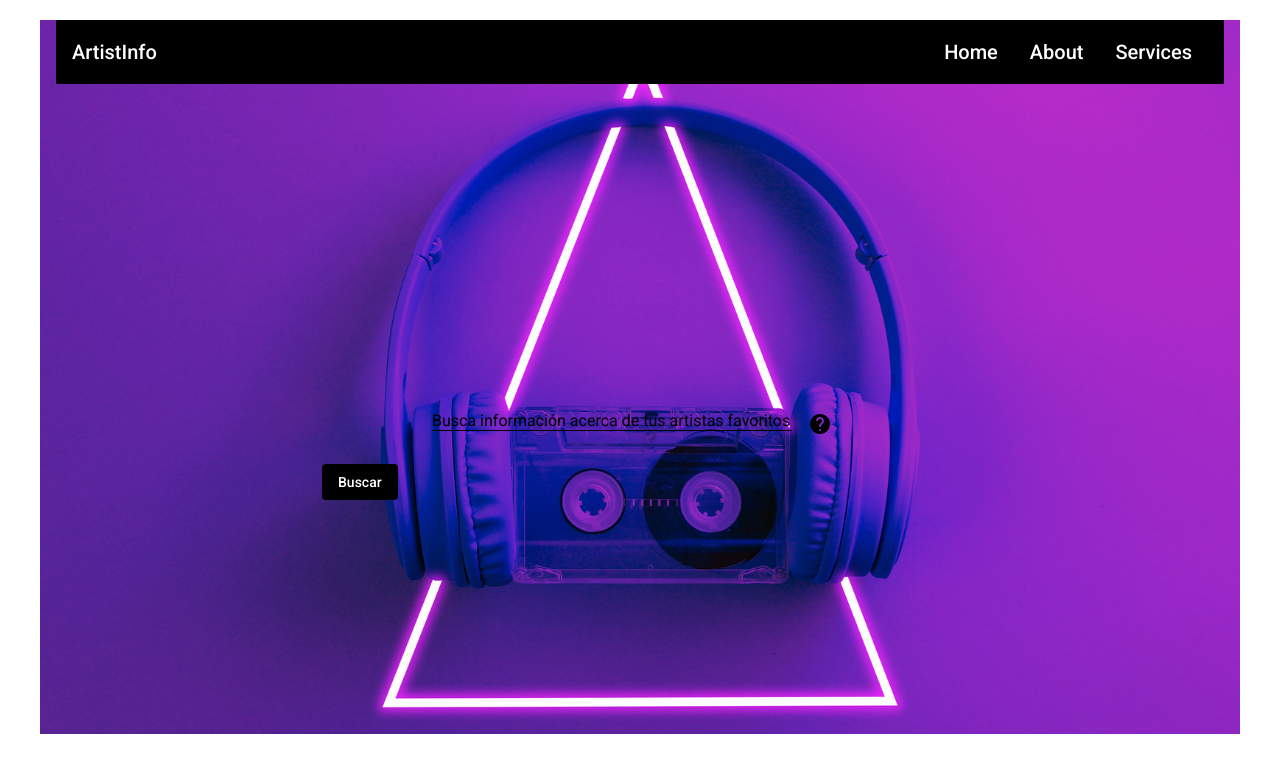
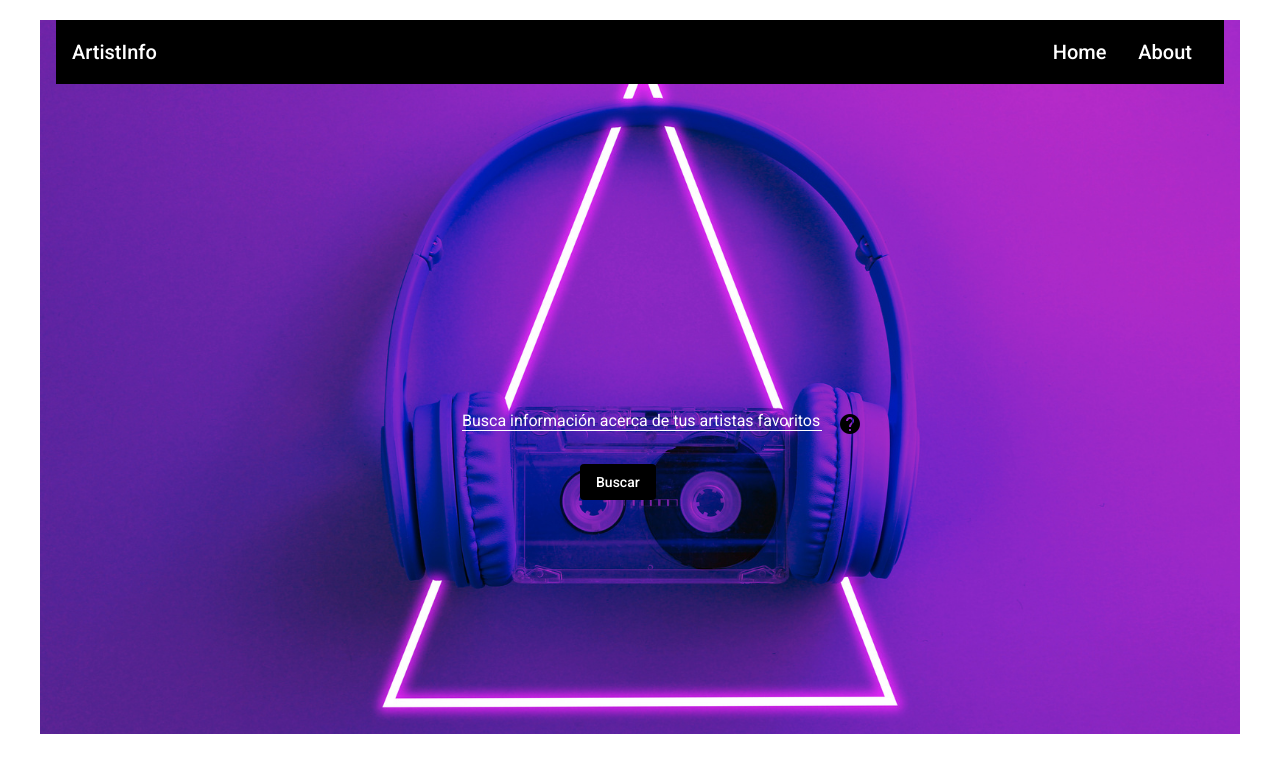
Before and after one commit to JavierAlfaroJara/Proyecto1Diseno, an Angular app: page /main in a window 1280 px wide. Shown: the top 772 px of the page. Built offline with nearby package versions, Linux system fonts and the light colour scheme.

Commit message:
Cambios minimos

```diff
--- a/package.json
+++ b/package.json
@@ -20,7 +20,9 @@
     "@angular/platform-browser": "~12.2.0",
     "@angular/platform-browser-dynamic": "~12.2.0",
     "@angular/router": "~12.2.0",
+    "bootstrap": "^5.1.0",
     "rxjs": "~6.6.0",
+    "sweetalert2": "^11.1.4",
     "tslib": "^2.3.0",
     "zone.js": "~0.11.4"
   },
--- a/src/app/Components/main/main.component.css
+++ b/src/app/Components/main/main.component.css
@@ -28,7 +28,7 @@ span{
 }
 .inputSearch{
     width: 60%;
-    margin: 3rem;
+    margin-left: 5%;
     display:flex;
     align-items: center;
     justify-content: center;
@@ -40,7 +40,7 @@ span{
 .searchButtom{
     background-color: black;
     color:white;
-    margin-left: 23.5%;
+    margin-left:45%;
 }
 
 ::ng-deep .mat-focused .mat-form-field-label {
@@ -51,16 +51,17 @@ span{
 
 ::ng-deep.mat-form-field-underline {
     /*change color of underline*/
-    background-color:black !important;
+    background-color:white !important;
+    width: 30%;
 
   }
 
 ::ng-deep.mat-form-field-ripple {
    /*change color of underline when focused*/
    background-color: white !important;;
-   color: black;
+   color: white;
   }
 ::ng-deep.mat-form-field-empty.mat-form-field-label {
-    color:black;
+    color:white;
     font-size: 16px;
 }
--- a/src/app/Components/main/main.component.html
+++ b/src/app/Components/main/main.component.html
@@ -3,9 +3,8 @@
         <mat-toolbar color="primary" class="navbar">
             <div>ArtistInfo</div>
             <div>
-                <span>Home</span>
-                <span>About</span>
-                <span>Services</span>
+                <span style="cursor:pointer">Home</span>
+                <span style="cursor:pointer">About</span>
             </div>
         </mat-toolbar>
      </div>
@@ -14,7 +13,7 @@
              <mat-form-field class="searchArtist">
                  <input matInput type = "text " placeholder="Busca información acerca de tus artistas favoritos" [(ngModel)]  = "search" class="searchArtist">
              </mat-form-field>
-             <mat-icon id="webInfo">help</mat-icon>
+             <mat-icon id="webInfo" style="cursor:pointer">help</mat-icon>
          </div>
      </div>
      <button mat-button class="searchButtom" (click)= "searchArtist()">Buscar</button>
--- a/src/app/Components/main/main.component.ts
+++ b/src/app/Components/main/main.component.ts
@@ -2,6 +2,10 @@
 import { Component, EventEmitter, OnInit, Output } from '@angular/core';
 import { FormControl } from '@angular/forms';
 import { RouterModule } from '@angular/router';
+
+/** Alertas */
+import Swal from 'sweetalert2';
+
 
 /** Services */
 import { AudioDBService } from 'src/app/services/audioDb-service/audio-db.service';
@@ -15,15 +19,27 @@ import { AudioDBService } from 'src/app/services/audioDb-service/audio-db.servic
 export class MainComponent implements OnInit {
   search = "";
 
-  constructor(private audioDB: AudioDBService) { }
+  constructor(
+    private audioDB: AudioDBService
+    ) { }
 
   ngOnInit(): void {
   }
 
   /** Metodo para buscar la información del artista */
   searchArtist(){
-    this.audioDB.getArtistDetails(this.search).subscribe((response)=>{
-      console.log(response)
-    });
+    try{
+      this.audioDB.getArtistDetails(this.search).subscribe((response)=>{
+        console.log(response)
+      });
+    }catch(error){
+      Swal.fire({
+        title: 'Error',
+        text: 'Nombre mal escrito o no hay información ',
+        icon: 'error',
+        confirmButtonText: 'coll'
+      })
+    }
+
   }
 }
```
Also changed, not shown: 1 other file (tests, documents, lock files or other folders).
